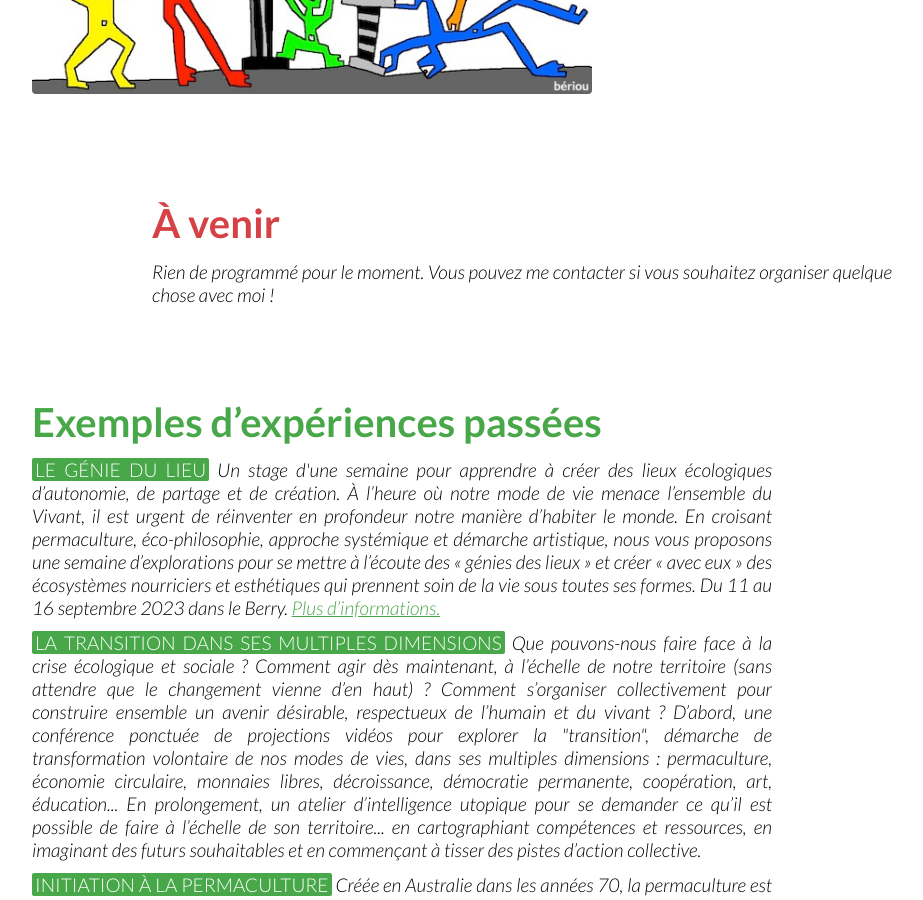
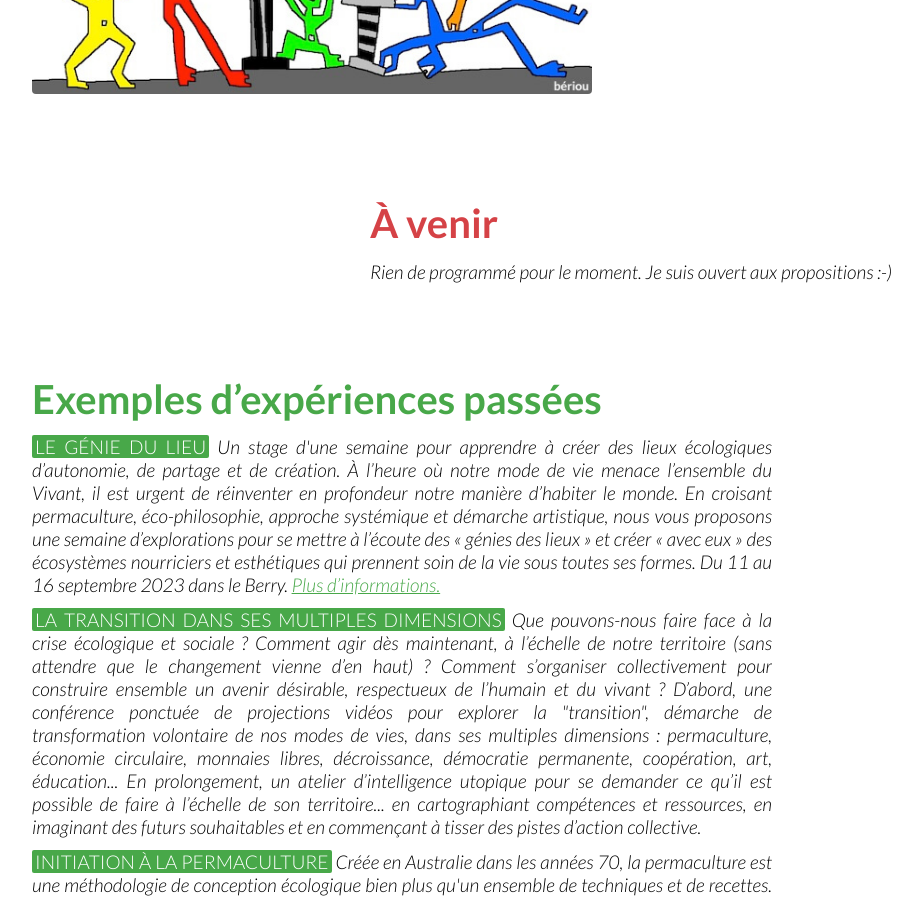
Before and after one commit to leomatteudi/leomatteudi, a Jekyll site: the page built from pages/2-experiences.html, in a window 1280 px wide and 900 px high, scrolled down 535 px. Shown: the whole window, without its empty margins (178-1101 px from the left). Built offline with Jekyll 4.4.1, drawn with Linux system fonts in a browser that asks for light colours.

Commit message:
Update 2-experiences.html

```diff
--- a/pages/2-experiences.html
+++ b/pages/2-experiences.html
@@ -12,7 +12,7 @@
 
 <div class="block red" id="evenements-avenir">
 	<h2>À venir</h2>
-	<p>Rien de programmé pour le moment. Vous pouvez me contacter si vous souhaitez organiser quelque chose avec moi !</p>
+	<p>Rien de programmé pour le moment. Je suis ouvert aux propositions :-)</p>
 </div>
 
 <div class="block green" id="evenements-passes">
```
